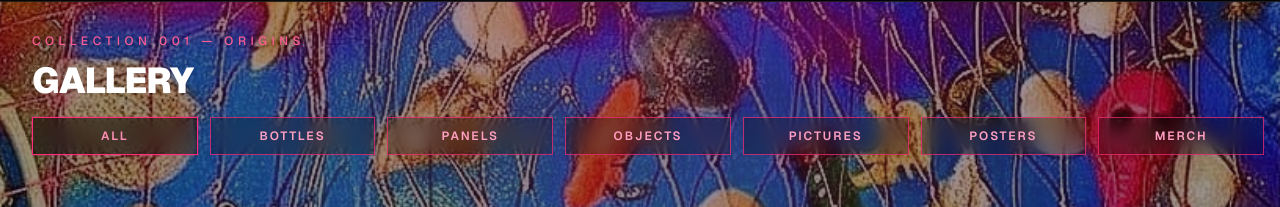
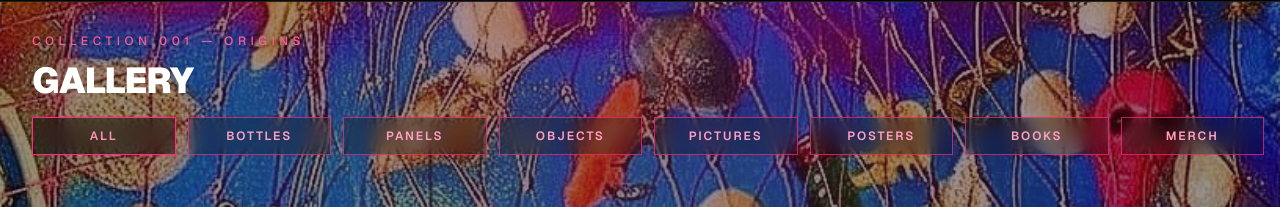
Before and after one commit to genfreemix/dujari, a Next.js app: page /gallery in a window 1280 px wide. Shown: the part 79-286 px from the top of the page. Built offline with nearby package versions, Linux system fonts and the light colour scheme.

Commit message:
Add books filter to gallery

```diff
--- a/src/app/gallery/page.tsx
+++ b/src/app/gallery/page.tsx
@@ -23,6 +23,7 @@ export default function GalleryPage() {
     { key: "objects", label: t("gallery.filter_objects") },
     { key: "pictures", label: t("gallery.filter_pictures") },
     { key: "posters", label: t("gallery.filter_posters") },
+    { key: "books", label: t("gallery.filter_books") },
     { key: "merch", label: t("gallery.filter_merch") },
   ];
   const activeFilterLabel = filters.find((item) => item.key === filter)?.label ?? t("gallery.filter_all");
@@ -45,7 +46,7 @@ export default function GalleryPage() {
             {t("gallery.title")}
           </h1>
 
-          <div className="flex flex-wrap gap-3 xl:grid xl:grid-cols-7 xl:gap-3">
+          <div className="flex flex-wrap gap-3 xl:grid xl:grid-cols-8 xl:gap-3">
             {filters.map((f) => (
               <button
                 key={f.key}
--- a/src/data/artworks.ts
+++ b/src/data/artworks.ts
@@ -1,4 +1,4 @@
-export type ArtworkCategory = "bottle" | "panel" | "objects" | "pictures" | "posters" | "merch";
+export type ArtworkCategory = "bottle" | "panel" | "objects" | "pictures" | "posters" | "books" | "merch";
 
 export interface Artwork {
   id: string;
--- a/src/i18n/index.tsx
+++ b/src/i18n/index.tsx
@@ -49,6 +49,7 @@ const translations: Record<Locale, Record<string, string>> = {
     "gallery.filter_objects": "Objects",
     "gallery.filter_pictures": "Pictures",
     "gallery.filter_posters": "Posters",
+    "gallery.filter_books": "Books",
     "gallery.filter_merch": "Merch",
     "gallery.empty_title": "This drop is coming soon",
     "gallery.empty_text": "This category is reserved for the next DUJARI releases. The format is defined, the pieces are on the way.",
@@ -155,6 +156,7 @@ const translations: Record<Locale, Record<string, string>> = {
     "gallery.filter_objects": "Объекты",
     "gallery.filter_pictures": "Картины",
     "gallery.filter_posters": "Постеры",
+    "gallery.filter_books": "Books",
     "gallery.filter_merch": "Мерч",
     "gallery.empty_title": "Этот дроп скоро появится",
     "gallery.empty_text": "Эта категория уже зарезервирована под следующие релизы DUJARI. Формат определён, работы в подготовке.",
@@ -253,6 +255,7 @@ const translations: Record<Locale, Record<string, string>> = {
     "gallery.filter_objects": "Objets",
     "gallery.filter_pictures": "Tableaux",
     "gallery.filter_posters": "Posters",
+    "gallery.filter_books": "Books",
     "gallery.filter_merch": "Merch",
     "gallery.empty_title": "Cette collection arrive bientôt",
     "gallery.empty_text": "Cette catégorie est déjà réservée aux prochaines sorties DUJARI. Le format est défini, les pièces sont en préparation.",
```
